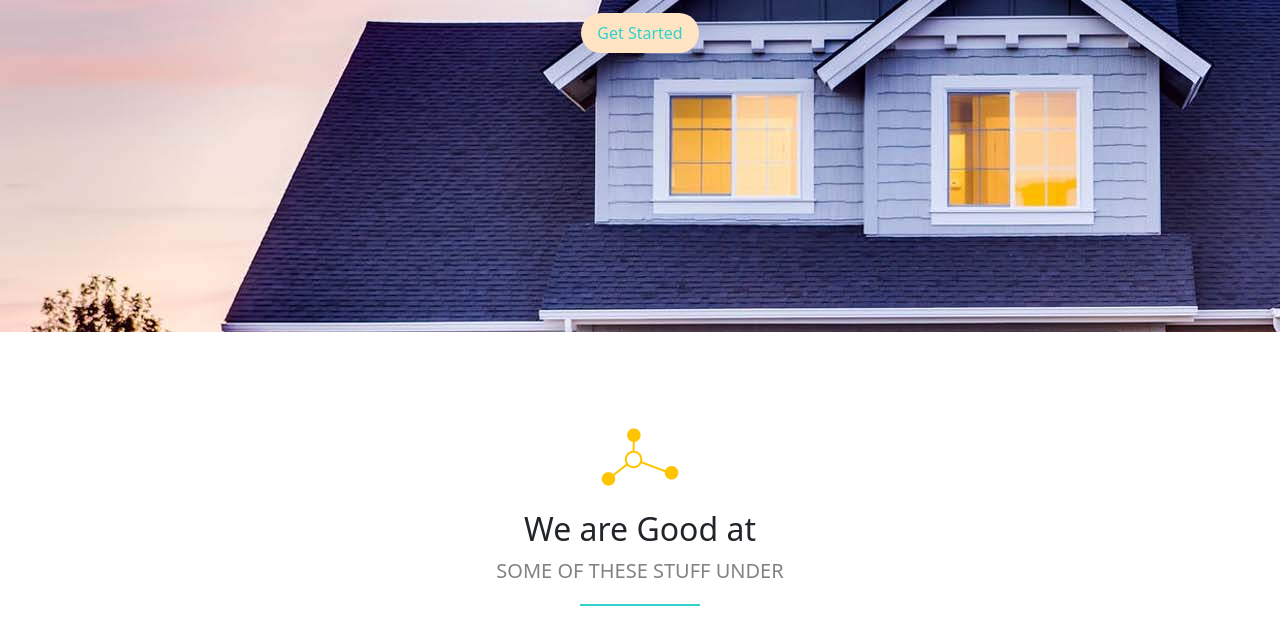
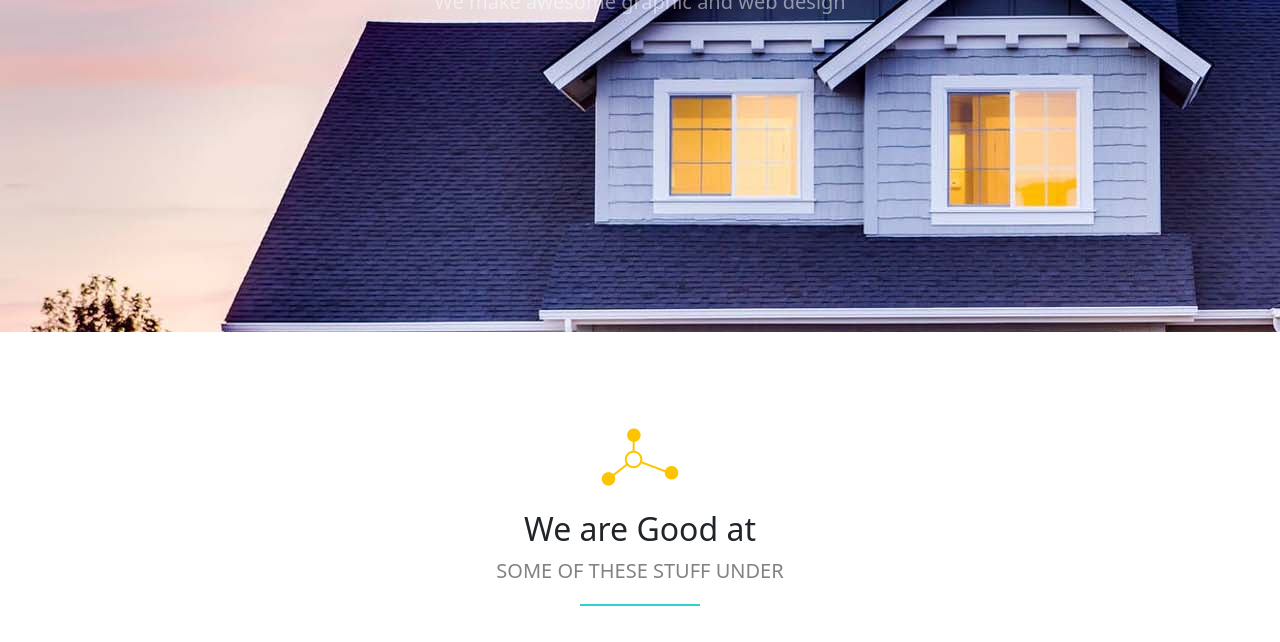
Before and after one commit to Gehad-123-Mohamedy/Responsive-Landing-Page, a plain HTML site: page index.html in a window 1280 px wide. Shown: the part 458-1100 px from the top of the page. Drawn offline with Linux system fonts and the light colour scheme.

Commit message:
Modified Html

```diff
--- a/index.html
+++ b/index.html
@@ -55,7 +55,7 @@
        <div class="text-center text-light bb1">
            <h1>Taste the Creativity</h1>
            <p class="fs-5 text-white-50 mb-6">We make awesome graphic and web design</p>
-           <a class="btn  rounded-pill main-btn" href="#">Get Started</a>
+           <!-- <a class="btn  rounded-pill main-btn" href="#">Get Started</a> -->
         </div>
       </div>
       <div class="features text-center pt-5 pb-5">
```
